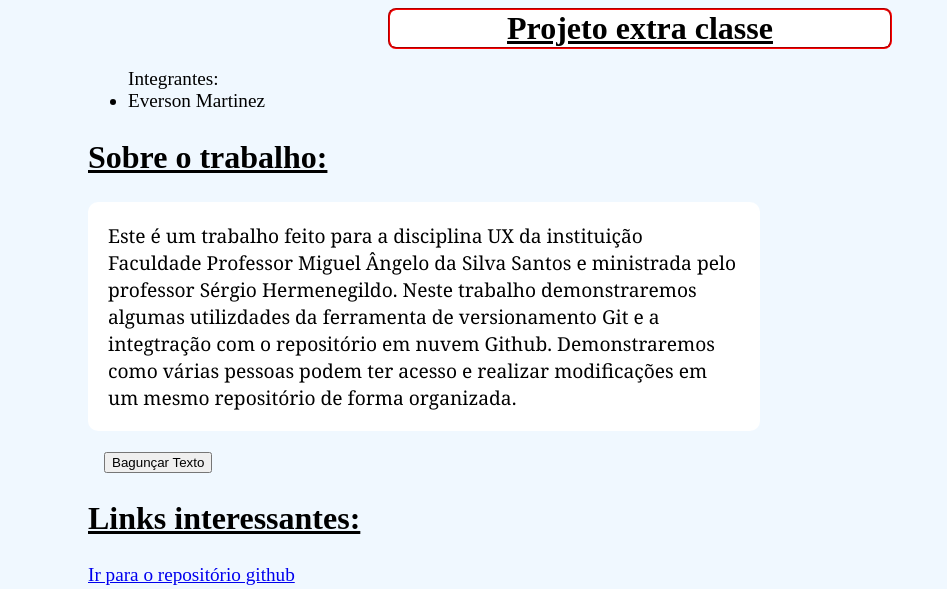
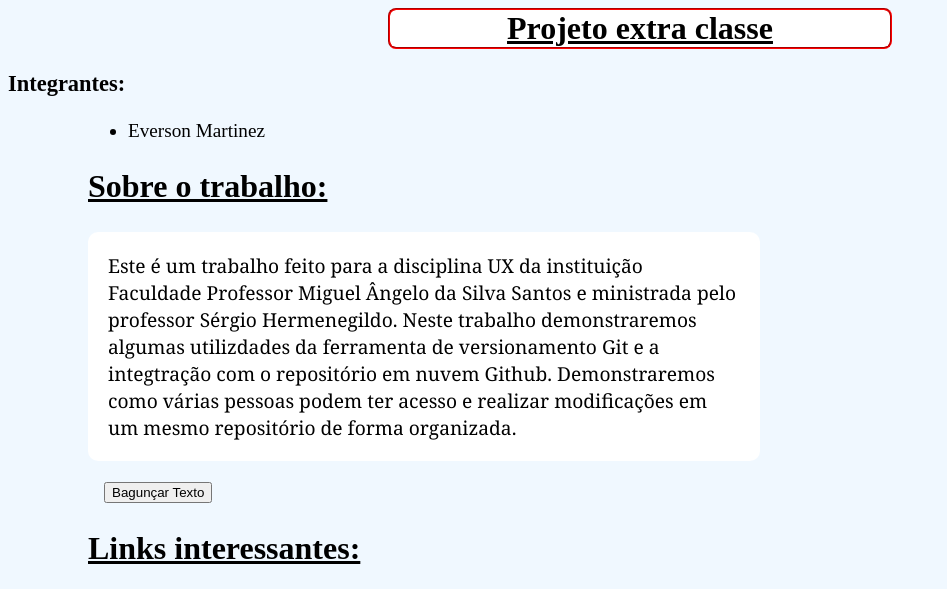
Before and after one commit to eversonmartinez/extra-classe3, a plain HTML site: page index.html in a window 1280 px wide. Shown: the top 589 px of the page, without its empty margins (0-947 px from the left). Drawn offline with Linux system fonts and the light colour scheme.

Commit message:
Modificação Título Integrantes

```diff
--- a/index.html
+++ b/index.html
@@ -8,9 +8,12 @@
 </head>
 <body>
     <h1>Projeto extra classe</h1>
-    <ul>Integrantes:
-        <li>Everson Martinez</li>
-    </ul>
+    <div>
+        <h3>Integrantes:</h3>
+        <ul>
+            <li>Everson Martinez</li>
+        </ul>
+    </div>
     <h2>Sobre o trabalho:</h2>
     <p id="texto">Este é um trabalho feito para a disciplina UX da instituição Faculdade Professor Miguel Ângelo da Silva Santos e ministrada pelo professor Sérgio Hermenegildo.
     Neste trabalho demonstraremos algumas utilizdades da ferramenta de versionamento Git e a integtração com o repositório em nuvem Github. Demonstraremos como várias
```
